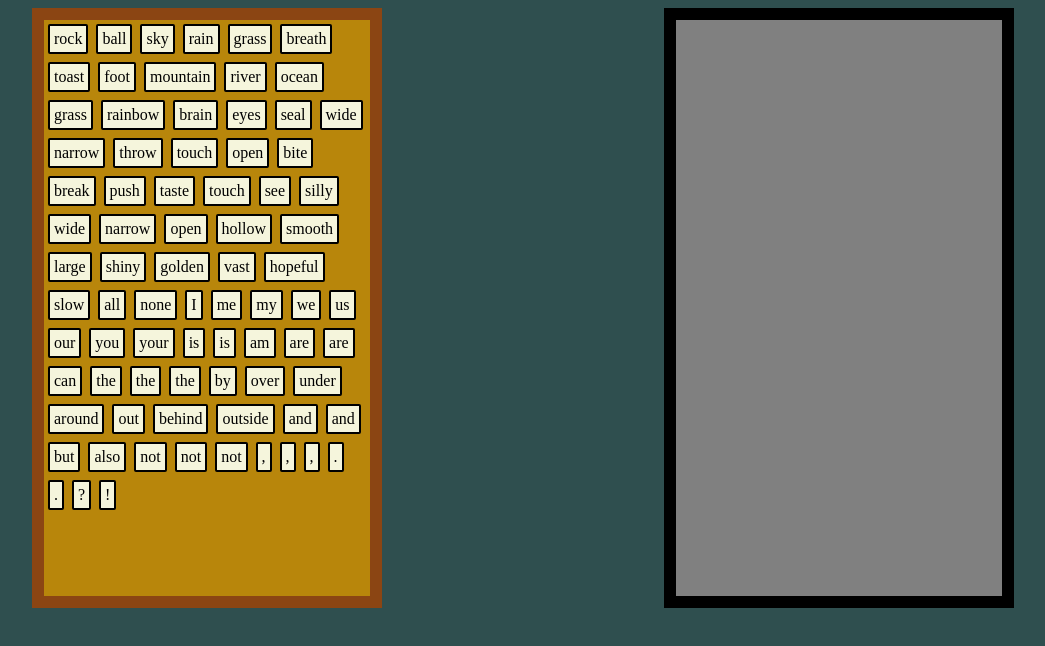
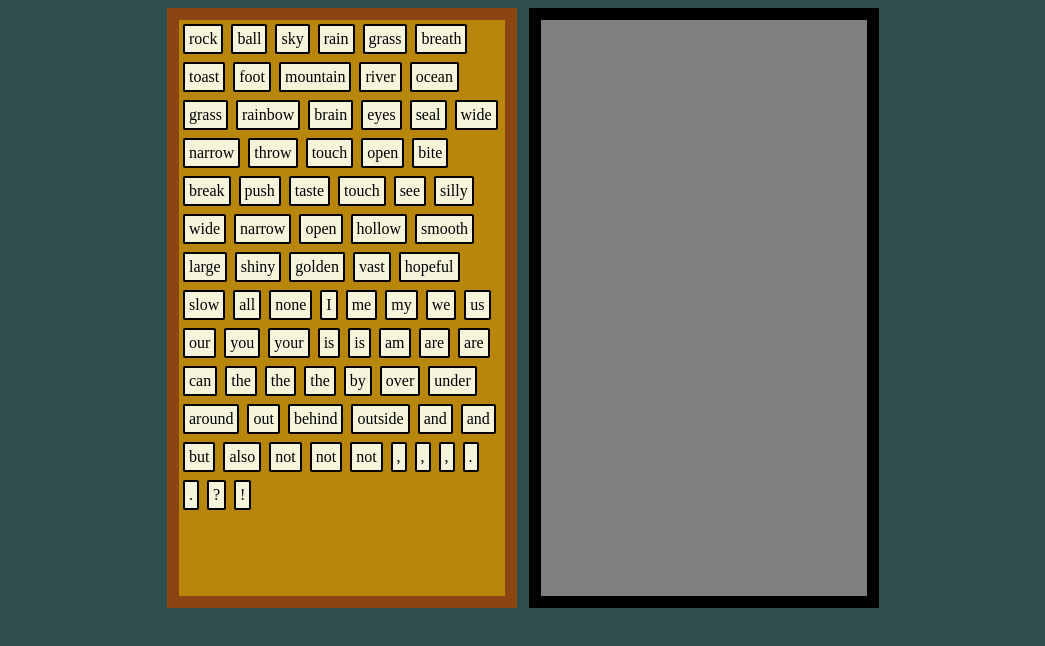
Before and after one commit to estivalbloom/fridge-magnet, a Vue app: page / in a window 1280 px wide. Shown: the top 646 px of the page, without its empty margins (117-1162 px from the left). Built offline with nearby package versions, Linux system fonts and the light colour scheme.

Commit message:
Centers containers

```diff
--- a/src/App.vue
+++ b/src/App.vue
@@ -123,7 +123,8 @@
 
 #room {
 	display: flex;
-	justify-content: space-around;
+	justify-content: center;
+	gap: 12px;
 }
 
 .magnet-container {
```
